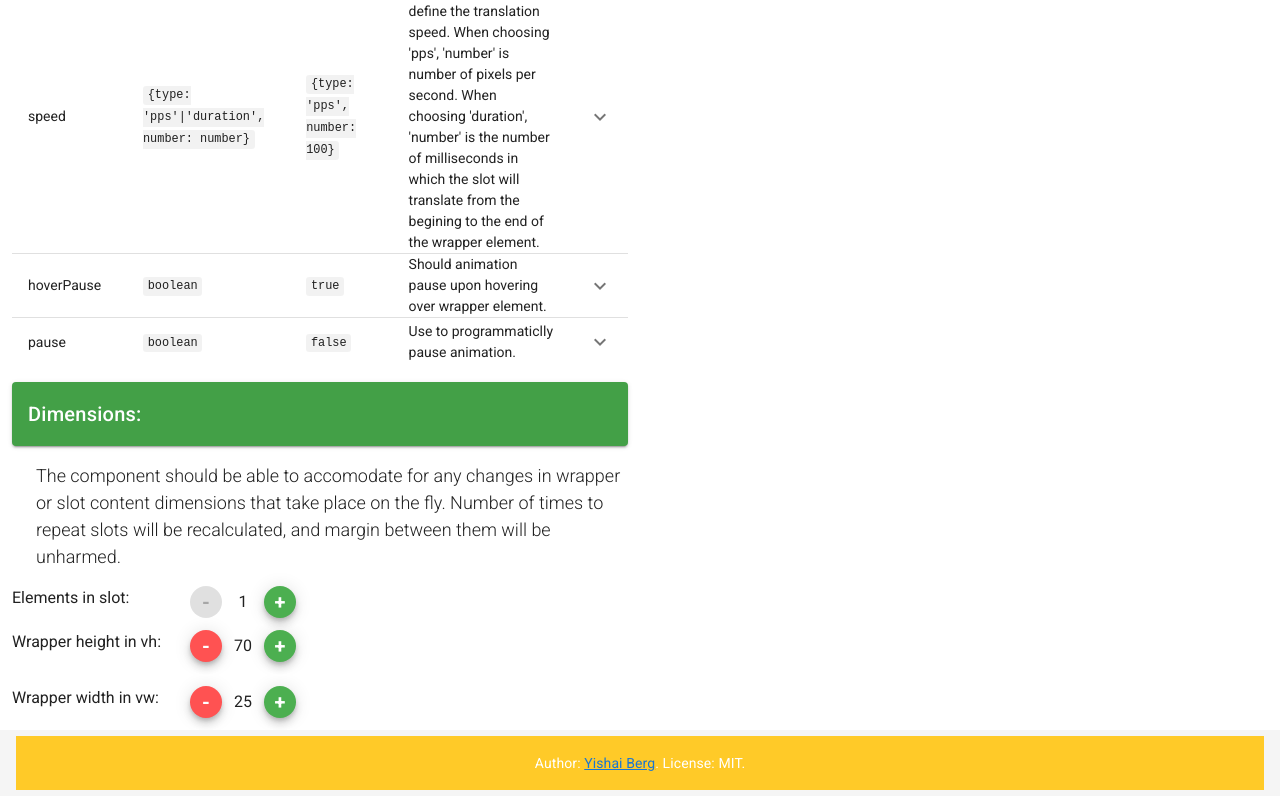
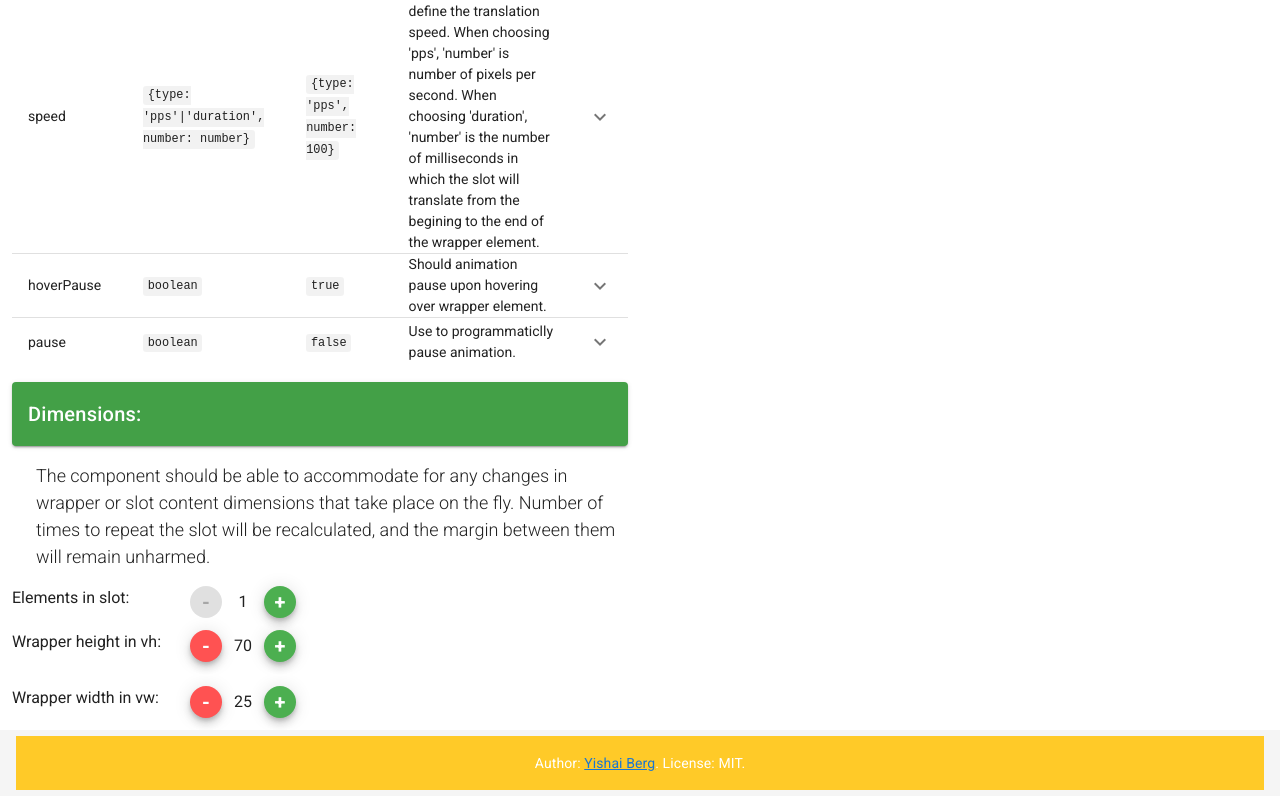
Before and after one commit to YishaiBerg/dynamic-marquee-playground, a Vue app: page / in a window 1280 px wide. Shown: the part 822-1618 px from the top of the page. Built offline with nearby package versions, Linux system fonts and the light colour scheme.

Commit message:
margin in mobile table

```diff
--- a/src/components/Controls.vue
+++ b/src/components/Controls.vue
@@ -89,7 +89,7 @@
         <v-card color="green darken-1" dark class="mt-4">
       <v-card-title>Dimensions:</v-card-title>
     </v-card>
-    <blockquote class="blockquote">The component should be able to accomodate for any changes in wrapper or slot content dimensions that take place on the fly. Number of times to repeat slots will be recalculated, and margin between them will be unharmed.</blockquote>
+    <blockquote class="blockquote">The component should be able to accommodate for any changes in wrapper or slot content dimensions that take place on the fly. Number of times to repeat the slot will be recalculated, and the margin between them will remain unharmed.</blockquote>
     <el-num :elNum="elNum" @change-elnum="$emit('change-elnum', $event)" />
     <wrapper-dimension
       :width="width"
@@ -236,3 +236,9 @@ export default Vue.extend({
   },
 });
 </script>
+
+<style>
+#app .v-data-table__mobile-row__header {
+  margin-right: 15px;
+}
+</style>
--- a/src/components/Install.vue
+++ b/src/components/Install.vue
@@ -37,7 +37,7 @@
             <prism language="html">{{texts.local}}</prism>
           </v-row>
                     <v-row justify="center">
-            <blockquote class="blockquote">The slot contents will translate across the component's immediate wrapper. Take note that since the slot will be absolutly positioned, the wrapper's width and height cannot rely on the contents.</blockquote>
+            <blockquote class="blockquote">The slot contents will translate across the component's immediate wrapper. Take note that since the slot will be absolutely positioned, the wrapper's width and height cannot rely on the contents.</blockquote>
           </v-row>
         </v-card>
       </v-dialog>
```
